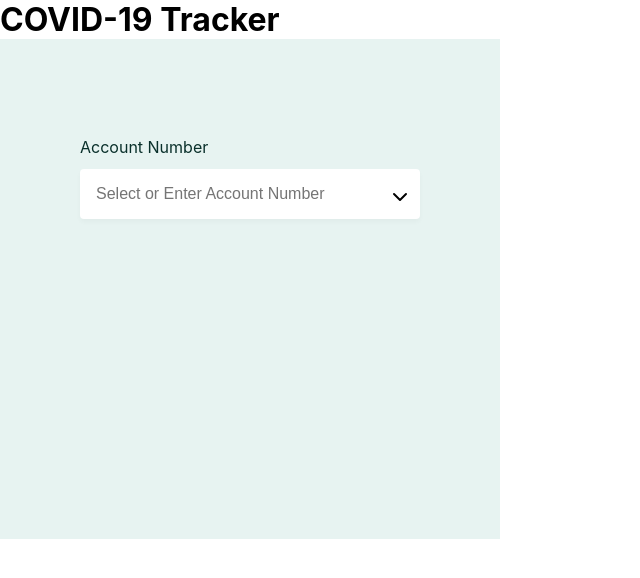
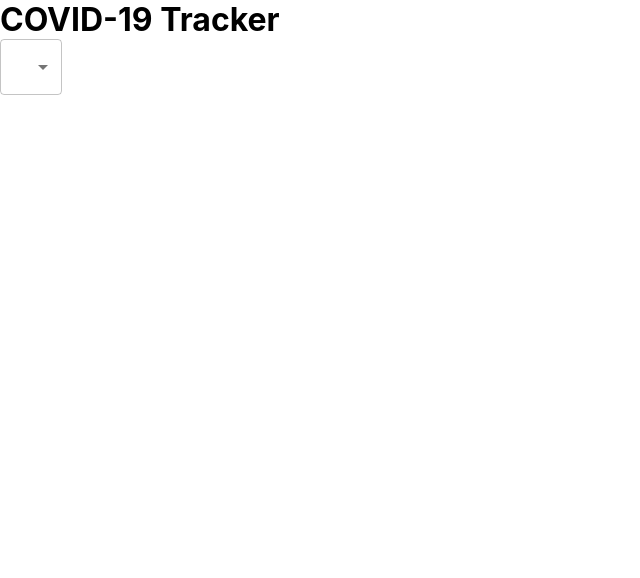
Before and after one commit to richardingwe/covid-19_tracker_react, a React (Create React App) app: page / in a window 1280 px wide. Shown: the top 578 px of the page, without its empty margins (0-640 px from the left). Built offline with nearby package versions, Linux system fonts and the light colour scheme.

Commit message:
cleaned app.js

```diff
--- a/src/App.js
+++ b/src/App.js
@@ -39,6 +39,19 @@ function App() {
     },
   ];
 
+  const [bankDetails, setBankDetails] = useState(data);
+
+
+  const handleInputChange = (e) => {
+    let num = e.target.value;
+    if (num === '') return setToAccountNumber(num);
+    if (isNaN(num[num.length - 1])) return;
+    setToAccountNumber(num);
+
+    let filteredData = data.filter(data => data.accountNumber.toString().includes(num));
+    setBankDetails(filteredData);
+  };
+
   const handleItem = (data) => {
     console.log('clicked');
     setToAccountNumber(data.accountNumber);
@@ -56,7 +69,7 @@ function App() {
     <div className="app">
       <div className="app__header">
         <h1>COVID-19 Tracker</h1>
-        {/* <FormControl className="app__dropdown">
+        <FormControl className="app__dropdown">
           <Select
             variant="outlined"
           // value={country}
@@ -68,29 +81,7 @@ function App() {
             <MenuItem value="worldwide">Worldwide</MenuItem>
 
           </Select>
-        </FormControl> */}
-      </div>
-      <div className="select">
-        <div className="InputSelect">
-          <label htmlFor='accountNumber'>Account Number</label>
-          <input onFocus={handleInputFocus} onBlur={handleInputFocusOut} maxLength='10' type="text" placeholder="Select or Enter Account Number" value={toAccountNumber} list='accountNumber' onChange={(e) => setToAccountNumber(e.target.value)} />
-          <svg style={{ transform: dropdownVisible ? 'rotate(180deg)' : '' }} width="20" height="20" viewBox="0 0 20 20" fill="none" xmlns="http://www.w3.org/2000/svg">
-            <path d="M16 8L10 14L4 8" stroke="#000" stroke-width="2" stroke-linecap="round" stroke-linejoin="round" />
-          </svg>
-
-          <div className='beneficiary_dropdown' style={{ display: dropdownVisible ? 'block' : '' }}>
-            {
-              data.map(data => (
-                <div className="item" onClick={() => handleItem(data)}>
-                  <div className="name">{data.name}</div>
-                  <div className='bank-details'>
-                    {data.bank}: {data.accountNumber}
-                  </div>
-                </div>
-              ))
-            }
-          </div>
-        </div>
+        </FormControl>
       </div>
     </div>
   );
```
